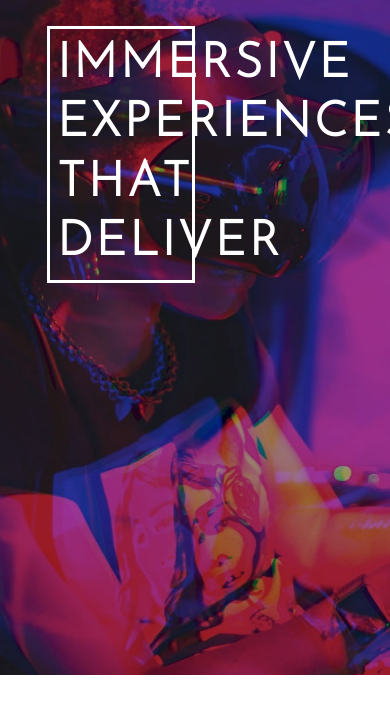
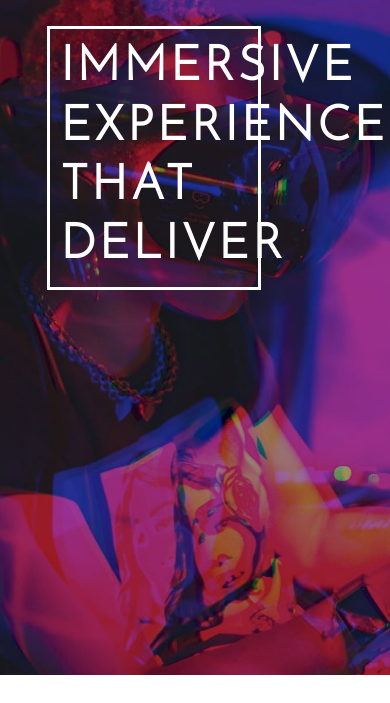
Before and after one commit to christinegah/LoopStudio, a plain HTML site: page index.html in a window 390 px wide. Shown: the part 65-768 px from the top of the page. Drawn offline with Linux system fonts and the light colour scheme; a web font is replaced by a local one.

Commit message:
Final phone update

```diff
--- a/index.css
+++ b/index.css
@@ -69,7 +69,7 @@ header h1{
 
 }
 .heading1{
-    width: 45%;
+    width: 65%;
     margin: auto;
     margin-left: 5%;
     margin-top: 6%;
```
